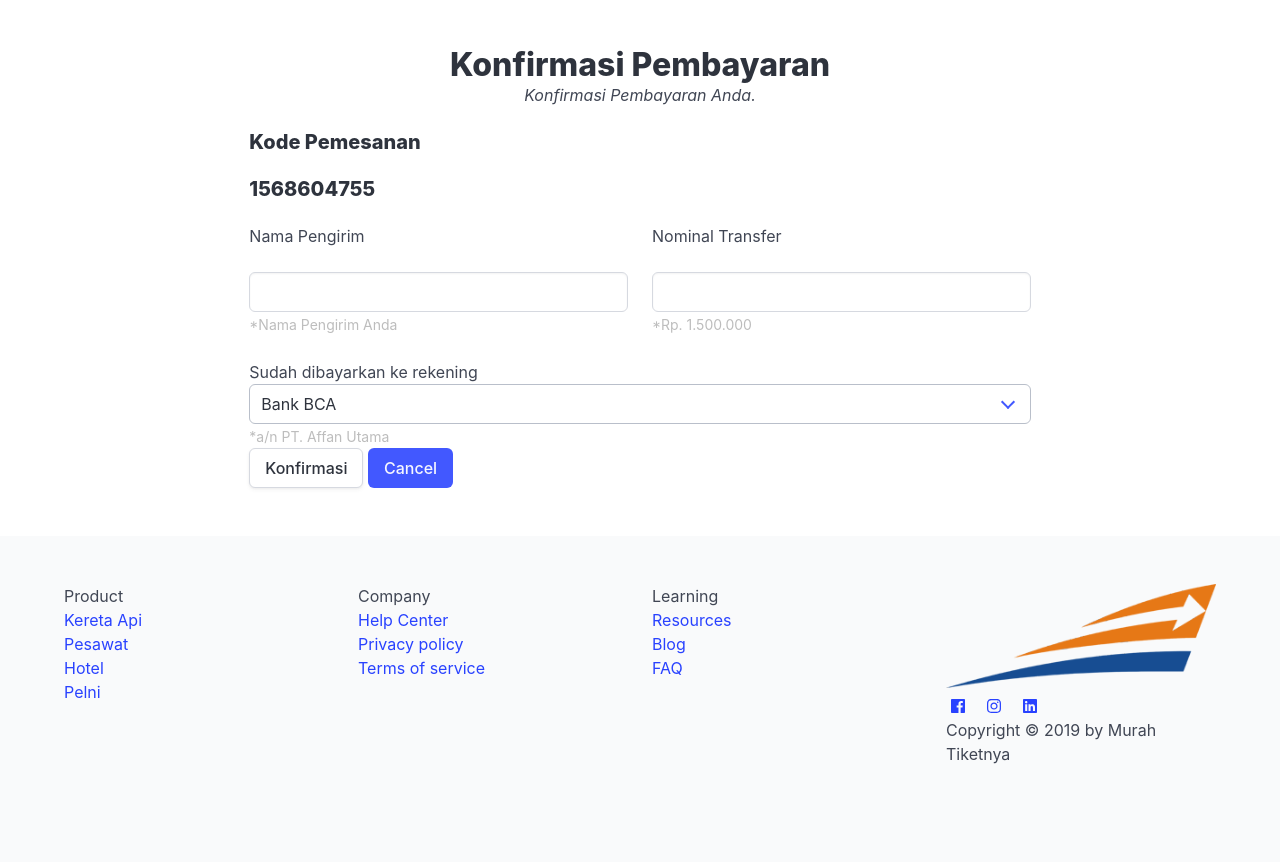
After one commit to marsudi98/murahtiketnya, a CodeIgniter app: page /database/Booking/konfirmasi in a window 1280 px wide; the page is wider, and only the part inside the window is pictured. The commit adds this page. Shown: the part 839-1701 px from the top of that part. Run offline with CodeIgniter, Linux system fonts and the light colour scheme; some libraries are stand-ins or nearby versions.

Commit message:
konfirmasi commit

```diff
--- a/application/controllers/Booking.php
+++ b/application/controllers/Booking.php
@@ -60,7 +60,19 @@ class Booking extends CI_Controller {
 			'data' => array()
 		];
 		$this->load->view('layouts/template',$data);
-    }
+	}
+
+	public function konfirmasi(){
+		$data=[
+			'title'=>"SAI Maintenance",
+			'ctrlname' => $this->ctrlname,
+			// 'headers' => "dashboard/header",
+			'contents' => "konfirmasipesawat_view",
+			// 'footers' => "dashboard/footer",
+			'data' => array()
+		];
+		$this->load->view('layouts/template',$data);
+	}
 
 }
 
--- a/application/views/contents/bookingpesawat_view.php
+++ b/application/views/contents/bookingpesawat_view.php
@@ -21,7 +21,7 @@
         <div class="column is-4  is-offset-3 is-flex-mobile">
             <div class="flex-card light-bordered light-raised">
                 <ul class="card-body">
-                    <form>
+                    <form action="<?=base_url('Booking/detailbooking_pesawat')?>">
                         <h2 class="title is-4 mb-20">Kontak Pemesan</h2>
                         <div class="columns">
                             <div class="column">
--- /dev/null
+++ b/application/views/contents/konfirmasipesawat_view.php
@@ -0,0 +1,81 @@
+<div id="wrapper">
+    <a id="booking"></a>
+    <!--Booking-->
+    <section class="section section-feature-grey">
+    <div class="section-title-wrapper has-text-centered">
+        <h2 class="title section-title has-text-centered dark-text text-bold">
+            Konfirmasi Pembayaran
+        </h2>
+    </div>
+
+    <div class="columns is-vcentered">
+        <div class="column is-4 is-offset-4">
+            <div class="info-block has-text-centered">
+                <i>Konfirmasi Pembayaran Anda.</i>
+            </div>
+        </div>
+    </div>
+
+    <!-- 2 columns -->
+    <div class="columns">
+        <div class="column is-8 is-offset-2 is-flex-mobile">
+            <div class="flex-card light-bordered light-raised">
+                <ul class="card-body">
+                    <form action="<?=base_url('Booking/detailbooking_pesawat')?>">
+                        <div class="columns">
+                            <div class="column">
+                                <div class="control">
+                                <h2 class="title is-5 text-bold mb-20">Kode Pemesanan</h2>
+                                    <div class="columns">
+                                        <div class="column">
+                                            <div class="control">
+                                            <h2 class="title is-5 mb-20">1568604755</h2>
+                                            </div>
+                                        </div>
+                                    </div>
+                                </div>
+                            </div>
+                        </div>
+                        <div class="columns">
+                            <div class="column">
+                                <div class="control">
+                                    <label>Nama Pengirim</label>
+                                    <input class="input is-secondary-focus mt-5" type="text">
+                                    <small style="color: #bdbdbd;">*Nama Pengirim Anda</small>
+                                </div>
+                            </div>
+                            <div class="column">
+                                <div class="control">
+                                    <label>Nominal Transfer</label>
+                                    <input class="input is-secondary-focus mt-5" type="text">
+                                    <small style="color: #bdbdbd;">*Rp. 1.500.000</small>
+                                </div>
+                            </div>
+                        </div>
+                        <div class="columns">
+                            <div class="column">
+                                <div class="control">
+                                    <label>Sudah dibayarkan ke rekening</label>
+                                    <div class="select is-fullwidth">
+                                        <select class="is-hovered">
+                                            <option name="">Bank BCA</option>
+                                            <option name="">Bank Mandiri</option>
+                                            <option name="">Bank BRI</option>
+                                        </select>
+                                        <small style="color: #bdbdbd;">*a/n PT. Affan Utama</small>
+                                    </div>
+                                </div>
+                            </div>
+                        </div>
+
+                        <div class="mt-30">
+                            <button class="button btn-align no-lh raised primary-btn">Konfirmasi</button>
+                            <button class="button is-link no-lh">Cancel</button>
+                        </div>
+                </ul>
+            </div>
+        </div>
+    </div>
+    <!-- 2 columns -->
+    </section>
+</div>
```
Also changed, not shown: application/views/contents/detailbookingpesawat_view.php (+21 -25 lines), application/views/contents/search_view.php (+3 -5 lines).
